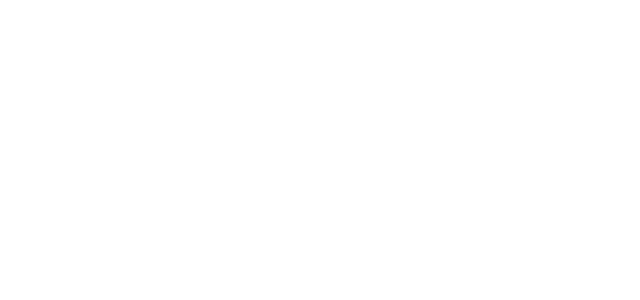
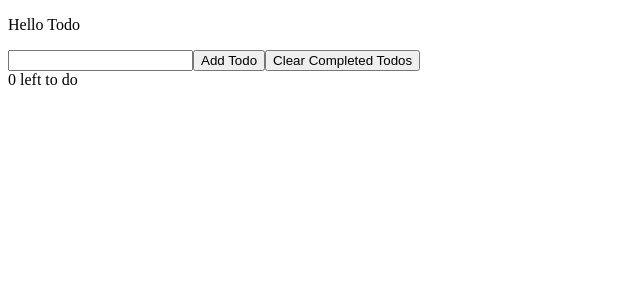
Before and after one commit to DenysPyshniuk/ToDoList, a React (Create React App) app: page / in a window 1280 px wide. Shown: the top 300 px of the page, without its empty margins (0-640 px from the left). Built offline with nearby package versions, Linux system fonts and the light colour scheme.

Commit message:
Render input and buttons for the App

```diff
--- a/src/App.js
+++ b/src/App.js
@@ -1,5 +1,15 @@
+import TodoList from "./TodoList";
+
 function App() {
-  return null;
+  return (
+    <>
+      <TodoList />
+      <input type="text" />
+      <button>Add Todo</button>
+      <button>Clear Completed Todos</button>
+      <div>0 left to do</div>
+    </>
+  );
 }
 
 export default App;
```
